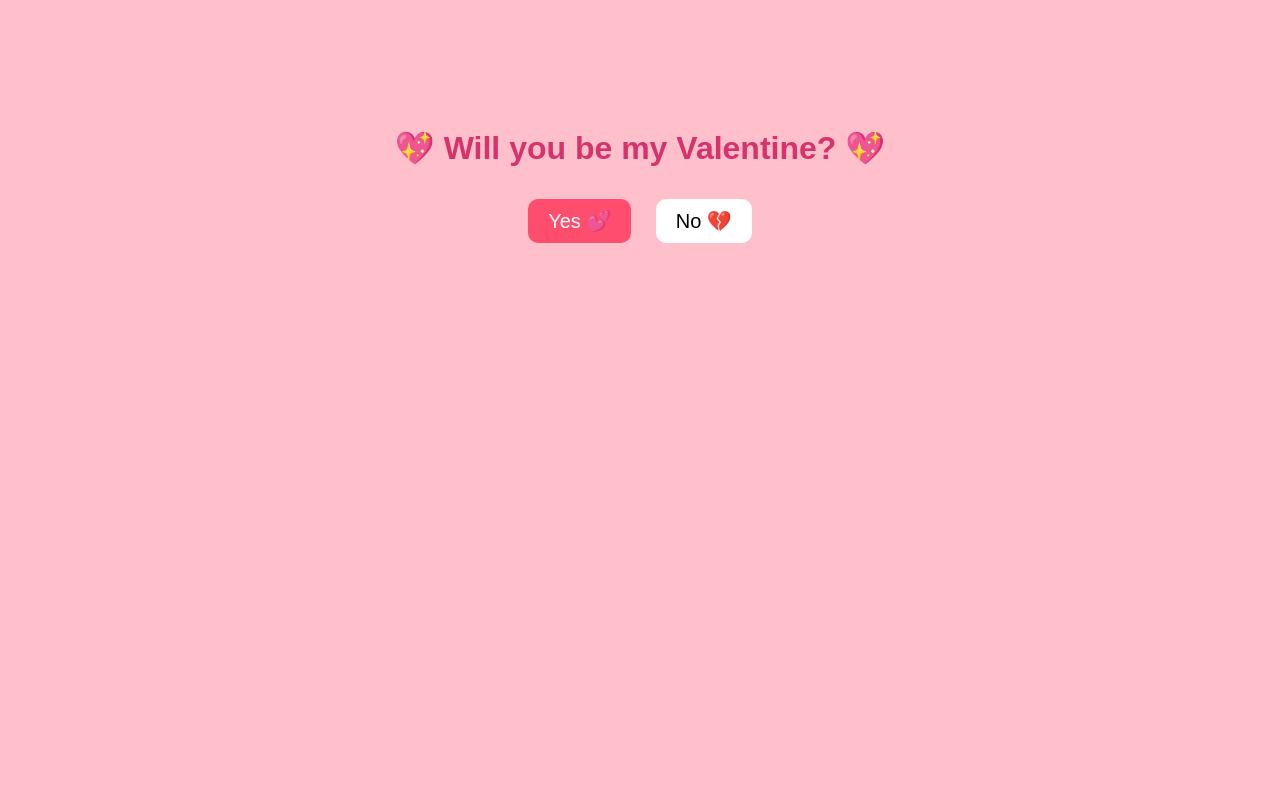
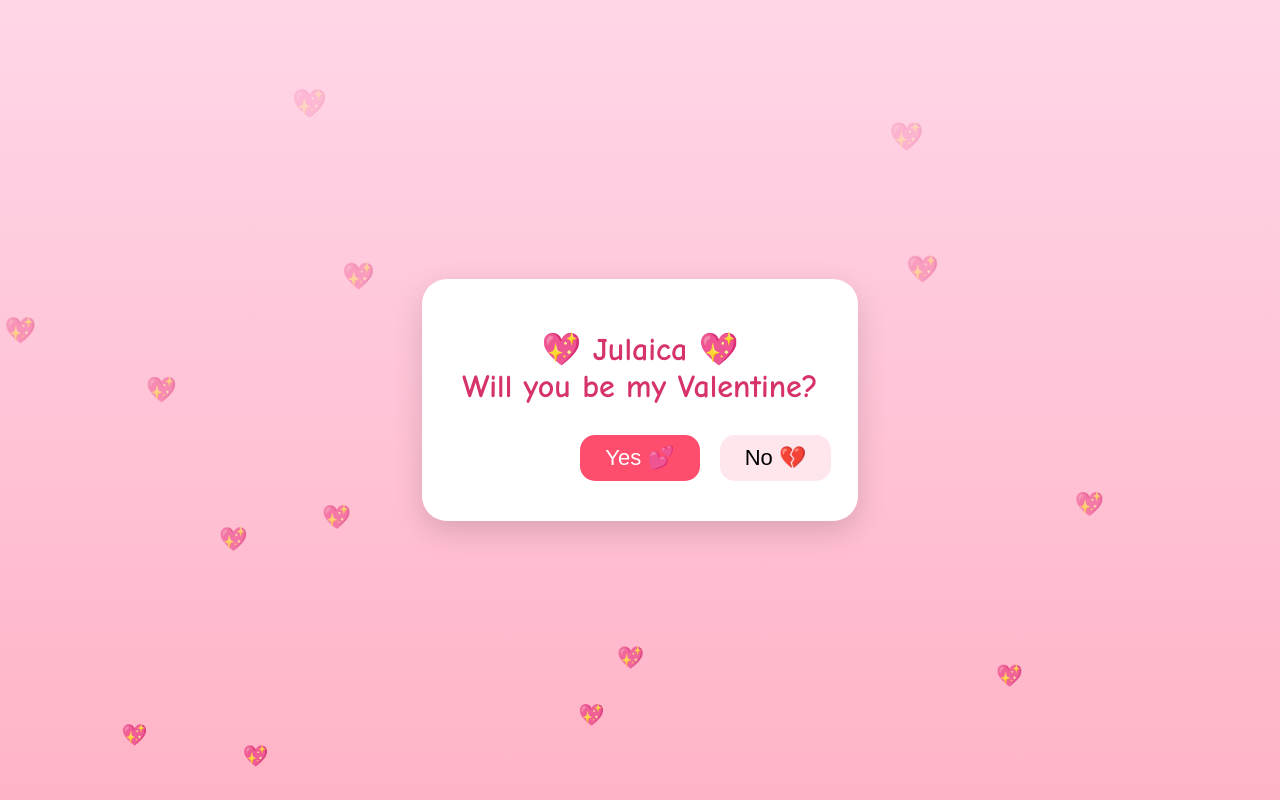
Before and after one commit to bernadettemotse28-lgtm/will-you-be-my-valentine, a plain HTML site: page index.html in a window 1280 px wide. Drawn offline with Linux system fonts and the light colour scheme.

Commit message:
Update index.html

```diff
--- a/index.html
+++ b/index.html
@@ -5,45 +5,166 @@
   <title>Valentine?</title>
   <style>
     body {
-      background-color: pink;
-      font-family: Arial, sans-serif;
+      margin: 0;
+      height: 100vh;
+      background: linear-gradient(180deg, #ffd6e8, #ffb3c6);
+      font-family: 'Comic Sans MS', cursive, sans-serif;
+      display: flex;
+      justify-content: center;
+      align-items: center;
+      overflow: hidden;
+    }
+
+    .container {
+      background: white;
+      padding: 30px 40px;
+      border-radius: 25px;
       text-align: center;
-      padding-top: 100px;
+      box-shadow: 0 10px 30px rgba(0,0,0,0.15);
+      z-index: 2;
+      display: none;
+      max-width: 90%;
     }
+
     h1 {
       color: #d6336c;
+      margin-bottom: 20px;
     }
+
     button {
-      font-size: 20px;
-      padding: 10px 20px;
-      margin: 10px;
-      border-radius: 10px;
+      font-size: 22px;
+      padding: 10px 25px;
+      border-radius: 15px;
       border: none;
       cursor: pointer;
+      margin: 10px;
     }
+
     #yes {
       background-color: #ff4d6d;
       color: white;
     }
+
     #no {
-      background-color: white;
+      background-color: #ffe5ec;
+      position: absolute;
+    }
+
+    /* Countdown */
+    #countdown {
+      font-size: 80px;
+      color: #d6336c;
+      font-weight: bold;
+      z-index: 3;
+    }
+
+    /* Floating hearts */
+    .heart {
+      position: absolute;
+      bottom: -20px;
+      font-size: 20px;
+      animation: float 6s linear infinite;
+      opacity: 0.8;
+    }
+
+    @keyframes float {
+      0% {
+        transform: translateY(0) scale(1);
+        opacity: 1;
+      }
+      100% {
+        transform: translateY(-110vh) scale(1.5);
+        opacity: 0;
+      }
     }
   </style>
 </head>
 <body>
 
-  <h1>💖 Will you be my Valentine? 💖</h1>
+  <div id="countdown">3</div>
 
-  <button id="yes" onclick="yes()">Yes 💕</button>
-  <button id="no" onclick="no()">No 💔</button>
+  <div class="container" id="main">
+    <h1>💖 Julaica 💖<br>Will you be my Valentine?</h1>
+    <button id="yes" onclick="yes()">Yes 💕</button>
+    <button id="no">No 💔</button>
+  </div>
 
   <script>
+    // Countdown
+    let count = 3;
+    const countdownEl = document.getElementById("countdown");
+    const mainEl = document.getElementById("main");
+
+    const countdownInterval = setInterval(() => {
+      count--;
+      if (count > 0) {
+        countdownEl.textContent = count;
+      } else {
+        clearInterval(countdownInterval);
+        countdownEl.style.display = "none";
+        mainEl.style.display = "block";
+      }
+    }, 1000);
+
+    // Runaway No button
+    const noBtn = document.getElementById("no");
+    noBtn.addEventListener("mouseover", () => {
+      const x = Math.random() * (window.innerWidth - 100);
+      const y = Math.random() * (window.innerHeight - 100);
+      noBtn.style.left = x + "px";
+      noBtn.style.top = y + "px";
+    });
+
+    // Yes button + cheesy love note
     function yes() {
-      document.body.innerHTML = "<h1>🥰 YAY!!! 🥰</h1><p>Happy Valentine’s 💘</p>";
+      document.body.innerHTML = `
+        <div style="
+          background:white;
+          padding:30px;
+          border-radius:25px;
+          text-align:center;
+          max-width:90%;
+          box-shadow:0 10px 30px rgba(0,0,0,0.15);
+        ">
+          <h1 style="color:#ff4d6d;font-size:42px;">🥰 YAY JULAICA!! 🥰</h1>
+
+          <p style="font-size:20px; color:#d6336c;">
+            From the moment you smiled your way into my life,<br>
+            everything started feeling a little warmer ✨
+          </p>
+
+          <p style="font-size:18px;">
+            You make ordinary days feel special,
+            bad moments feel lighter,
+            and good moments feel unforgettable 💖
+          </p>
+
+          <p style="font-size:18px;">
+            So this is me, being brave, a little cheesy,
+            and very honest…
+            I’d choose you today, tomorrow, and every Valentine after this 💘
+          </p>
+
+          <p style="font-size:22px; color:#ff4d6d;">
+            Happy Valentine’s, beautiful 🌹
+          </p>
+        </div>
+      `;
     }
-    function no() {
-      alert("Wrong answer 😤 Try again");
+
+    // Hearts
+    function createHeart() {
+      const heart = document.createElement("div");
+      heart.classList.add("heart");
+      heart.innerHTML = "💖";
+      heart.style.left = Math.random() * 100 + "vw";
+      heart.style.animationDuration = (Math.random() * 3 + 3) + "s";
+      document.body.appendChild(heart);
+
+      setTimeout(() => heart.remove(), 6000);
     }
+
+    setInterval(createHeart, 300);
   </script>
 
 </body>
```
